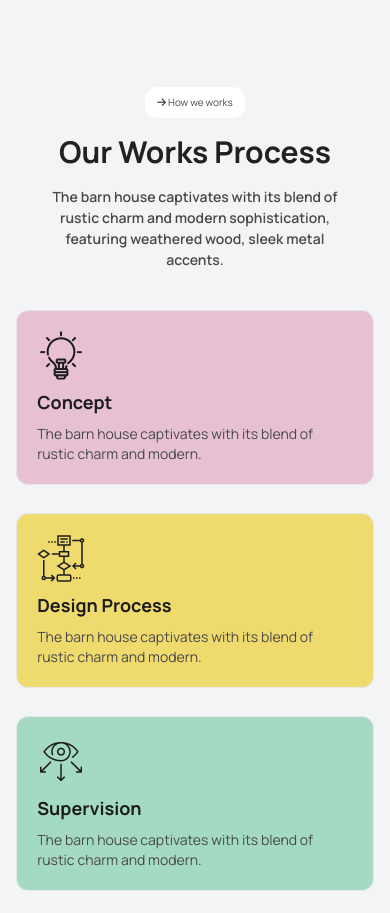
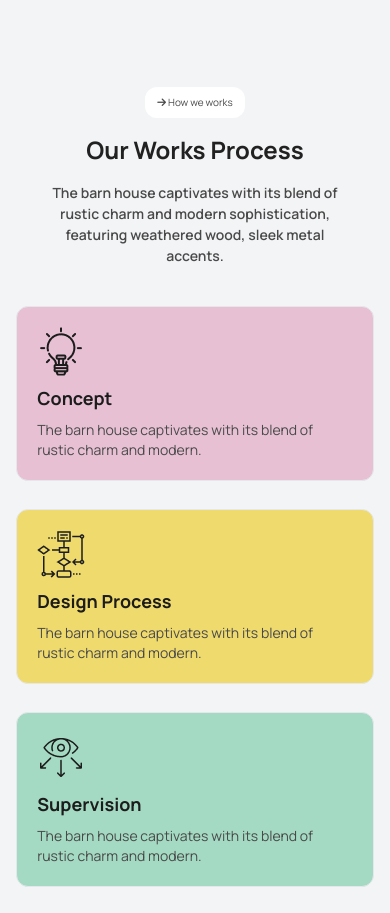
Before and after one commit to mosaraf68500/Assignment-3-By-Using-Tailwind-DaisyUI, a plain HTML site: page index.html in a window 390 px wide. Shown: the part 2480-3393 px from the top of the page. Drawn offline with nearby package versions, Linux system fonts and the light colour scheme.

Commit message:
Our Works Process

```diff
--- a/index.html
+++ b/index.html
@@ -199,7 +199,7 @@
        <div class="w-11/12 mx-auto">
         <div class="lg:w-1/2 px-5  text-center space-y-4 mx-auto ">
         <button class="text-[10px] px-3 py-2 rounded-xl text-[#494949] bg-white "><i class="fa-solid fa-arrow-right"></i> How we works</button>
-        <h1 class="text-3xl font-bold text-[#212121]">Our Works Process</h1>
+        <h1 class="text-2xl lg:text-3xl font-bold text-[#212121]">Our Works Process</h1>
         <p class="text-[14px] font-semibold text-[#494949]">The barn house captivates with its blend of rustic charm and modern sophistication, featuring weathered wood, sleek metal accents.
 
         </p>
```
